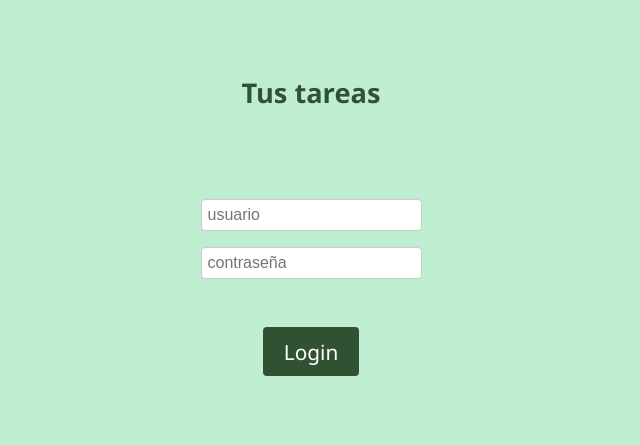
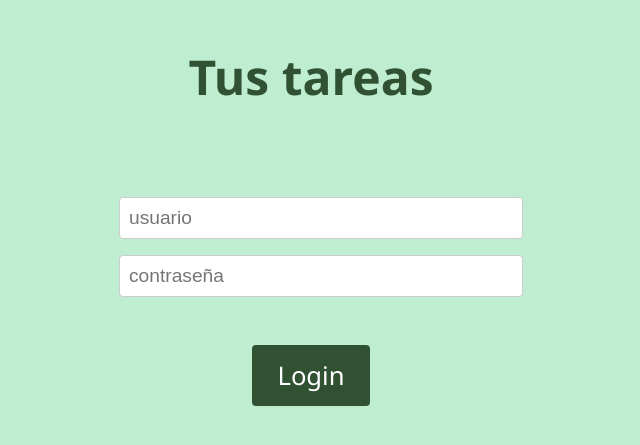
Before and after one commit to Juliakaova/fullstack-proyecto-final, a React (Vite) app in the folder tareas-react/: page /login in a window 1280 px wide. Shown: the part 115-560 px from the top of the page, without its empty margins (329-969 px from the left). Built offline with nearby package versions, Linux system fonts and the light colour scheme.

Commit message:
fin css y URLs listas

```diff
--- a/tareas-react/src/App.jsx
+++ b/tareas-react/src/App.jsx
@@ -20,7 +20,7 @@ function App(){
             return   // sin token no pedimos nada salta a la redirección a login
         }
 
-        fetch("http://localhost:3000/tareas", {
+        fetch(import.meta.env.VITE_API_URL + "/tareas", {
             headers: { "Authorization": "Bearer " + token }
         })
         .then(respuesta => {
@@ -49,7 +49,7 @@ function App(){
             return
         }
 
-        fetch("http://localhost:3000/nueva", {
+        fetch(import.meta.env.VITE_API_URL + "/nueva", {
             method: "POST",
             headers: {
                 "Content-Type": "application/json",
@@ -83,7 +83,7 @@ function App(){
 
       // marcar o desmarcar una tarea como completada. Llegan el id y el valor de completada (true o false), al que llamo completa porque personalmente me facilita la lectura de código que no sea el mismo nombre que la propiedad del objeto tarea
       function completarTarea(id, completa){
-          fetch("http://localhost:3000/actualizar/" +  id, {
+          fetch(import.meta.env.VITE_API_URL + "/actualizar/" + id, {
               method: "PATCH",
               headers: {
                   "Content-Type": "application/json",
@@ -114,7 +114,7 @@ function App(){
 
       // eliminar una tarea en el backend y quitarla de la lista sin recargar
       function borrarTarea(id){
-          fetch("http://localhost:3000/borrar/" + id, {
+          fetch(import.meta.env.VITE_API_URL + "/borrar/" + id, {
               method: "DELETE",
               headers: { "Authorization": "Bearer " + token }
           })
--- a/tareas-react/src/Login.jsx
+++ b/tareas-react/src/Login.jsx
@@ -20,7 +20,7 @@ function Login(){
         setError(false)
 
         //petición POST a la API para iniciar sesión y obtener el token
-        fetch("http://localhost:3000/login", {
+        fetch(import.meta.env.VITE_API_URL + "/login", {
             method: "POST",
             headers: { "Content-Type": "application/json" },
             body: JSON.stringify({ usuario, password }) //convertir a JSON el objeto con los datos del formulario
@@ -45,6 +45,7 @@ function Login(){
     return (
         <main className="login">
             <h1>Tus tareas</h1>
+            <div className="loginFormulario">
                 <div className="inputsFormulario">
                     <input type="text"
                             placeholder="usuario"
@@ -57,6 +58,7 @@ function Login(){
                             className={error ? "inputError" : ""}
                             value={password}
                             onChange={evento => setPassword(evento.target.value)} />
+                </div>
 
                 { error && <p className="errorLogin">Usuario o contraseña incorrectos</p> }
             </div>
--- a/tareas-react/src/index.css
+++ b/tareas-react/src/index.css
@@ -19,22 +19,25 @@ body {
     height: 100dvh;
 }
 
-.login .inputsFormulario {
+.login .loginFormulario {
     position: relative;
     display: flex;
     flex-direction: column;
-    align-items: center;
+    align-items: start;
     justify-content: center;
     background-color:#beedcf;
     top: -6%;
-    gap: 2dvh;
+    gap: 1dvh;
+    width: 60dvw;
 }
 
-.login .inputsFormulario input {
+
+.loginFormulario input {
     padding: 6px;
     font-size: 1em;
     border: 1px solid #ccc;
     border-radius: 4px;
+    width: 100%;
 }
 
 .login h1{
@@ -46,7 +49,15 @@ body {
     font-family: 'Segoe UI', sans-serif;
 }
 
-.login .inputsFormulario input.inputError{
+.inputsFormulario{
+    width: 100%;
+    display: flex;
+    flex-direction: column;
+    height: fit-content;
+    gap: 2dvh;
+}
+
+.inputsFormulario input.inputError{
     border: 1px solid red;
 }
 
@@ -60,7 +71,7 @@ body {
 .login button {
     position: relative;
     padding: 0.5em 1em;
-    font-size: 1.3em;
+    font-size: 1.1em;
     background-color: #315232;
     color: white;
     font-family: 'Segoe UI', sans-serif;
@@ -94,6 +105,7 @@ body {
     border-radius: 4px;
     cursor: pointer;
     width: fit-content;
+
 }
 
 .contenido {
@@ -134,6 +146,7 @@ button.crear{
     box-shadow: 1px 2px 2px #3152327e ;
     font-size: 1em;
     height: 4dvh;
+    cursor: pointer;
 }
 
 /*estilo del mensaje de error si falla al crear tarea*/
@@ -201,7 +214,7 @@ input[type="checkbox"] {
     width: 18px;
     height: 18px;
     flex-shrink: 0;
-   /* cursor: pointer;*/
+    cursor: pointer;
 }
 
 li{
@@ -232,7 +245,10 @@ li span{
     font-size: 1.2em;
     font-family: 'Segoe UI', Tahoma, Geneva, Verdana, sans-serif;
 
+}
 
+li span::first-letter {
+    text-transform: uppercase;
 }
 
 button.borrar{
@@ -242,13 +258,51 @@ button.borrar{
     padding: 7px;
     font-size: 0.9em;
     height: fit-content;
+    cursor: pointer;
 
 }
 
 /*versión para tablet, cambio principalmente de tamaños*/
 @media screen and (min-width: 700px) {
 
+    /*login*/
+    .login {
+    display: flex;
+    flex-direction: column;
+    align-items: center;
+    justify-content: center;
+    height: 100dvh;
+    }
 
+    .login .loginFormulario {
+        gap: 2dvh;
+        width: 45dvw;
+    }
+
+    .inputsFormulario input {
+        padding: 9px;
+        font-size: 1.2em;
+    }
+
+    .login h1{
+        font-size: 3em;
+    }
+
+
+    .errorLogin {
+        font-size: 1.2rem;
+    }
+
+    .login button {
+        position: relative;
+        padding: 0.5em 1em;
+        font-size: 1.6em;
+        background-color: #315232;
+        cursor: pointer;/*solo sirve para la versión de ordenador, pero lo dejo ya aquí puesto porque igualmente no afecta a la versión movil y tablet y se queda hecho*/
+    }
+
+
+    /*app*/
     .cerrarSesion{
         font-size: 1.1em;
     }
@@ -309,6 +363,13 @@ button.borrar{
 /*versión para ordenador, cambio de distribución y con interacción en los botones para ratón*/
 @media screen and (min-width: 1100px) {
 
+    /*login*/
+    .login .loginFormulario{
+        width: 30dvw;
+    }
+
+
+    /*app*/
     .cerrarSesion{
         right:10dvw;
         left: auto;
```
Lines whose indentation alone changed are shown as unchanged.
